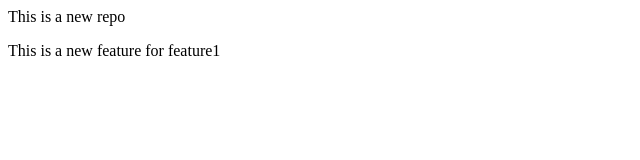
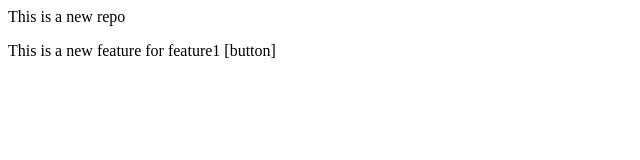
Before and after one commit to Tech-Yash-eng/localRepo, a plain HTML site: page index.html in a window 1280 px wide. Shown: the full height of the page, 0-640 px from the left. Drawn offline with Linux system fonts and the light colour scheme.

Commit message:
Add button

```diff
--- a/index.html
+++ b/index.html
@@ -1,4 +1,4 @@
 <p>This is a new repo</p>
 <p>
-    This is a new feature for feature1
+    This is a new feature for feature1 [button]
 </p>
```
